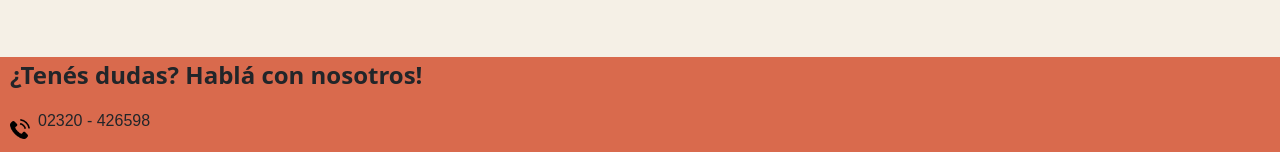
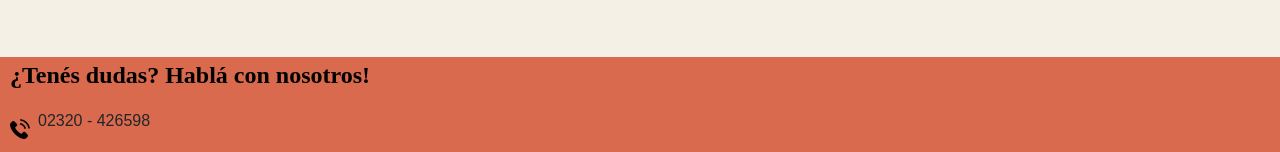
Before and after one commit to arnedorocio/OrtopediaAgu, a plain HTML site: page index.html in a window 1280 px wide. Shown: the part 1064-1216 px from the top of the page. Drawn offline with nearby package versions, Linux system fonts and the light colour scheme.

Commit message:
cambio de fuente

```diff
--- a/css/style.css
+++ b/css/style.css
@@ -63,7 +63,9 @@ footer {
 
 .textoFooter {
     margin-left: 10px;
+    font-family:'Times New Roman', Times, serif;
     font-size: 1.5rem;
+    color: black;
     font-weight: bold;
 }
 
```
